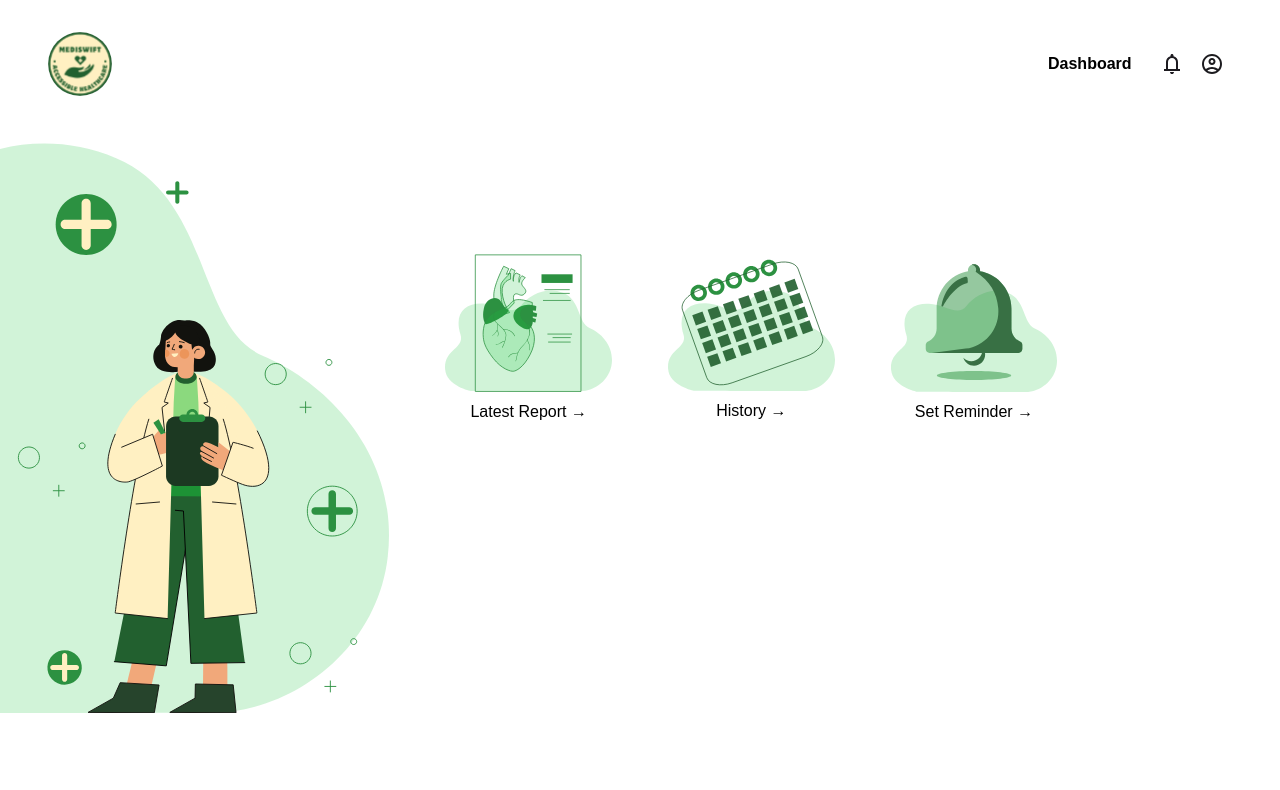
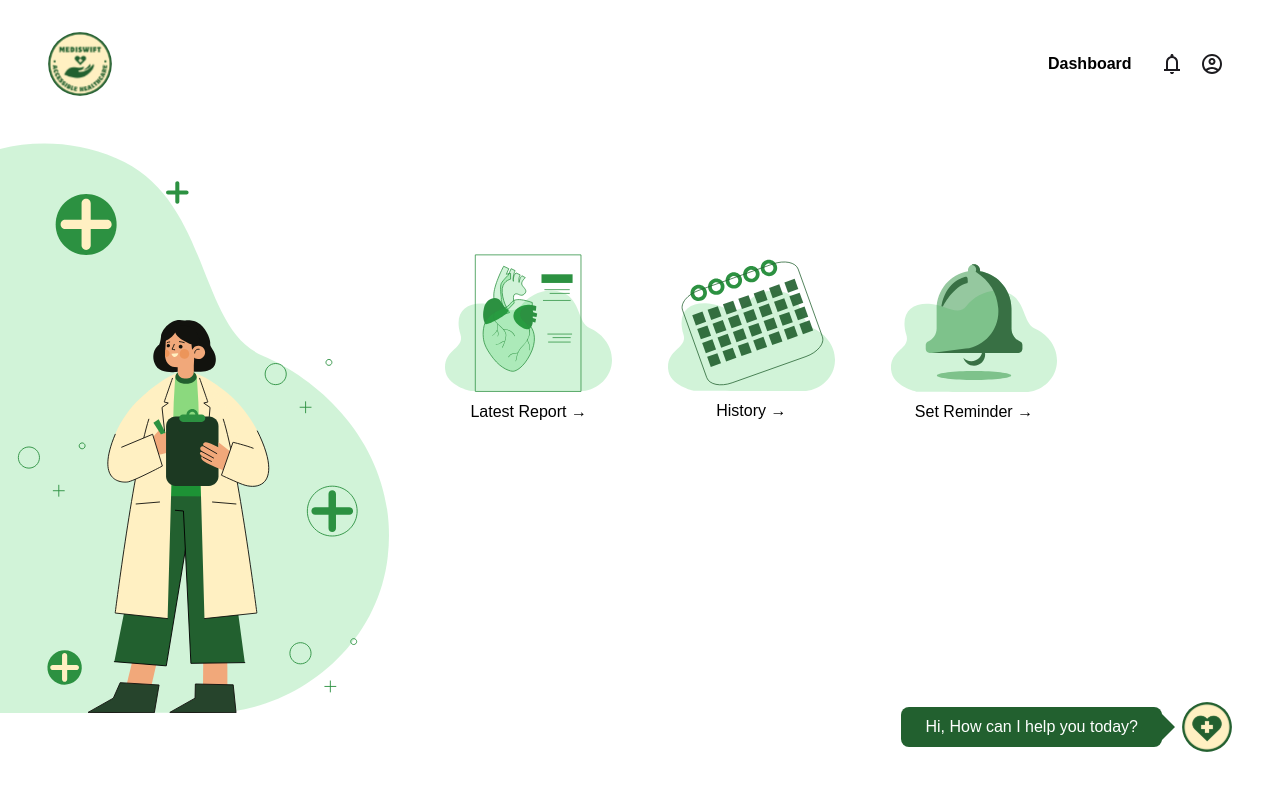
Before and after one commit to Hacktx2024/fixme_frontend, a Next.js app: page /dashboard in a window 1280 px wide. Shown: the top 790 px of the page. Built offline with nearby package versions, Linux system fonts and the light colour scheme.

Commit message:
dashboard page completed

```diff
--- a/app/dashboard/page.js
+++ b/app/dashboard/page.js
@@ -26,7 +26,23 @@ const page = () => {
         <div className='text-md hover:font-bold hover:underline cursor-pointer'>Set Reminder → </div>
       </div>
 
-      <div className='absolute bottom-12 right-12 z-10'>   </div>
+    <Link href={'/ask'}>
+
+    <div  className='fixed bottom-12 right-12 z-10'>
+      <div className='flex flex-row-reverse gap-5 justify-center items-center'>
+
+ <Image src='/botlogo.svg' width={50} height={50} alt="bot"/>
+ <div className='bg-[#22602F] relative px-6 rounded-lg py-2 text-white' >
+  <div className='absolute w-6 h-6 bg-inherit -right-2 -rotate-45 '></div>
+
+  Hi, How can I help you today?</div>
+      </div>
+
+
+  </div>
+
+
+  </Link>
     </main>
     </>
   )
```
